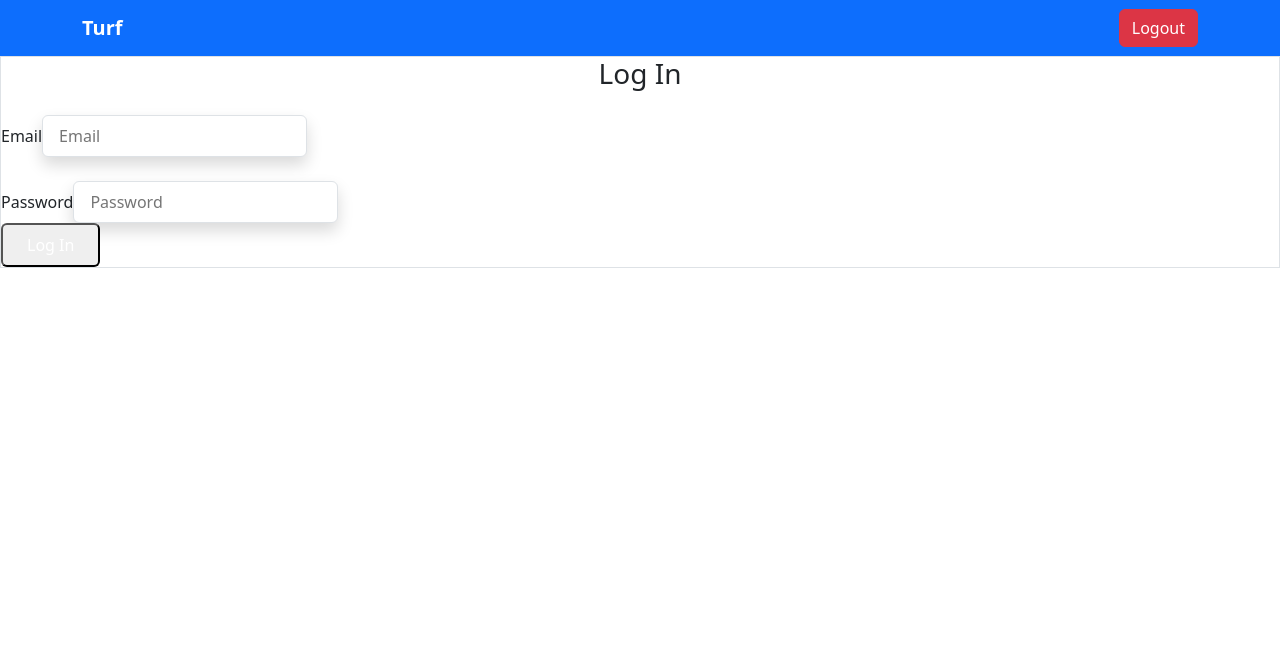
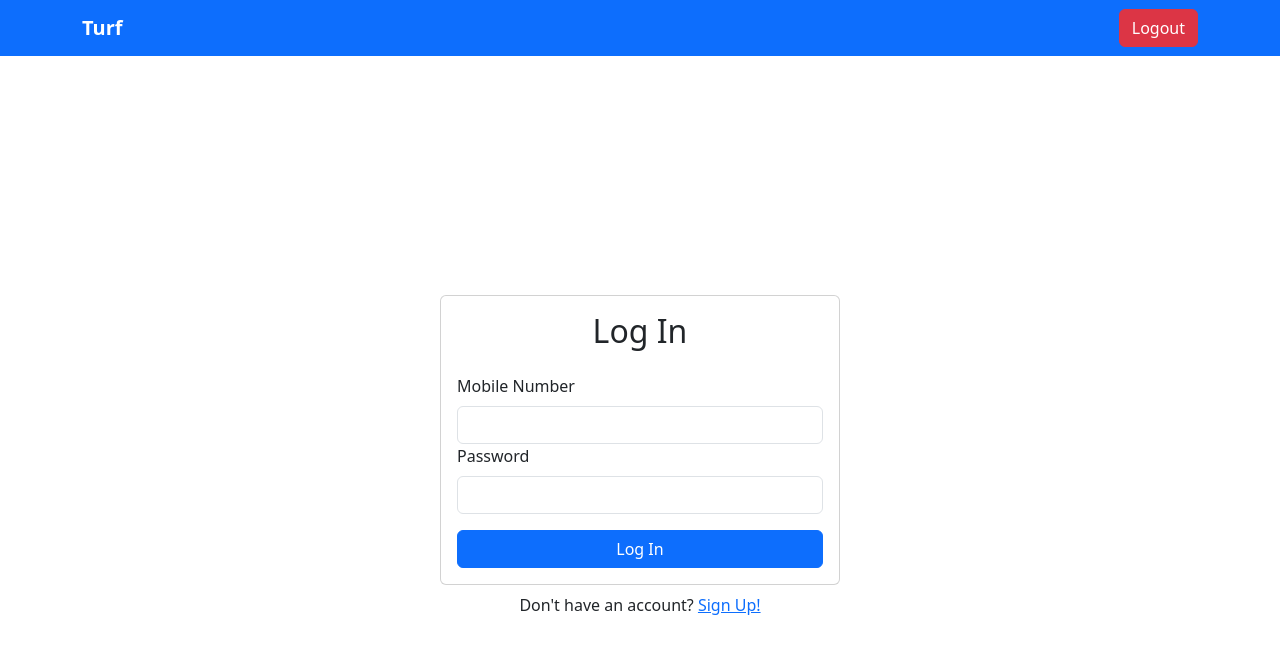
Before and after one commit to Zubaer-Alam/Turfs, a React (Vite) app in the folder frontend/: page /login in a window 1280 px wide. Shown: the top 654 px of the page. Built offline with nearby package versions, Linux system fonts and the light colour scheme.

Commit message:
🔑Implement Login

```diff
--- a/frontend/src/components/Login.jsx
+++ b/frontend/src/components/Login.jsx
@@ -1,73 +1,64 @@
 import { useState } from "react";
 import { useLogin } from "../hooks/useLogin";
+import { Button, Card, Form, Alert, Container } from "react-bootstrap";
+import { Link, useNavigate } from "react-router-dom";
 
 const Login = () => {
-  const [email, setEmail] = useState("");
+  const [number, setNumber] = useState("");
   const [password, setPassword] = useState("");
   const { login, error, isLoading } = useLogin();
 
   const handleSubmit = async (e) => {
     e.preventDefault();
-    await login(email, password);
-    console.log(email, password);
+    console.log(number, password);
+    await login(number, password);
+    setNumber("");
+    setPassword("");
   };
 
   return (
-    <div className="min-h-screen flex items-center justify-center">
-      <form className="bg-white border rounded-lg px-8 pt-6 pb-8 mb-4">
-        <h3 className="text-2xl text-center mb-4 font-semibold">Log In</h3>
-        <div className="mb-4">
-          <label
-            className="block text-gray-700 text-sm font-bold mb-2 flex justify-left"
-            htmlFor="email"
-          >
-            Email
-          </label>
-          <input
-            className="shadow appearance-none border rounded w-full py-2 px-3 text-gray-700 leading-tight focus:outline-none focus:shadow-outline"
-            id="email"
-            type="email"
-            onChange={(e) => setEmail(e.target.value)}
-            value={email}
-            placeholder="Email"
-          />
+    <Container
+      className="d-flex align-items-center justify-content-center"
+      style={{ minHeight: "100vh" }}
+    >
+      <div className="w-100" style={{ maxWidth: "400px" }}>
+        <Card>
+          <Card.Body>
+            <h2 className="text-center mb-4">Log In</h2>
+            {error && <Alert variant="danger">{JSON.stringify(error)}</Alert>}
+
+            <Form onSubmit={handleSubmit}>
+              <Form.Group id="number">
+                <Form.Label>Mobile Number</Form.Label>
+                <Form.Control
+                  type="text"
+                  required
+                  value={number}
+                  onChange={(e) => setNumber(e.target.value)}
+                />
+              </Form.Group>
+
+              <Form.Group id="password">
+                <Form.Label>Password</Form.Label>
+                <Form.Control
+                  type="password"
+                  required
+                  value={password}
+                  onChange={(e) => setPassword(e.target.value)}
+                />
+              </Form.Group>
+
+              <Button disabled={isLoading} className="w-100 mt-3" type="submit">
+                Log In
+              </Button>
+            </Form>
+          </Card.Body>
+        </Card>
+        <div className="w-100 text-center mt-2">
+          Don't have an account? <Link to="/signup">Sign Up!</Link>
         </div>
-        <div className="mb-6">
-          <label
-            className="flex justify-left block text-gray-700 text-sm font-bold mb-2"
-            htmlFor="password"
-          >
-            Password
-          </label>
-          <input
-            className="shadow appearance-none border rounded w-full py-2 px-3 text-gray-700 leading-tight focus:outline-none focus:shadow-outline"
-            id="password"
-            type="password"
-            onChange={(e) => setPassword(e.target.value)}
-            value={password}
-            placeholder="Password"
-          />
-        </div>
-        <div className="flex justify-end w-full">
-          <button
-            disabled={isLoading}
-            className="bg-blue-500 hover:bg-blue-700 text-white font-bold py-2 px-4 rounded focus:outline-none focus:shadow-outline"
-            type="submit"
-            onClick={handleSubmit}
-          >
-            Log In
-          </button>
-        </div>
-        {error && (
-          <div
-            className="p-4 mb-4 text-sm text-red-800 rounded-lg bg-red-50 dark:text-red-400"
-            role="alert"
-          >
-            {error}
-          </div>
-        )}
-      </form>
-    </div>
+      </div>
+    </Container>
   );
 };
 
--- a/frontend/src/hooks/useLogin.jsx
+++ b/frontend/src/hooks/useLogin.jsx
@@ -6,14 +6,14 @@ export const useLogin = () => {
   const [isLoading, setIsLoading] = useState(null);
   const { dispatch } = useAuthContext();
 
-  const login = async (email, password) => {
+  const login = async (number, password) => {
     setIsLoading(true);
     setError(null);
 
     const response = await fetch("http://localhost:3000/user/login", {
       method: "POST",
       headers: { "Content-Type": "application/json" },
-      body: JSON.stringify({ email, password }),
+      body: JSON.stringify({ number, password }),
     });
     const json = await response.json();
 
```
Also changed, not shown: 2 other files (tests, documents, lock files or other folders).
